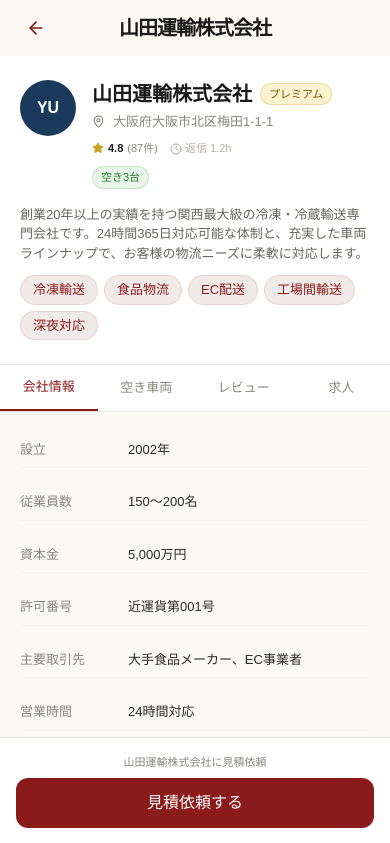
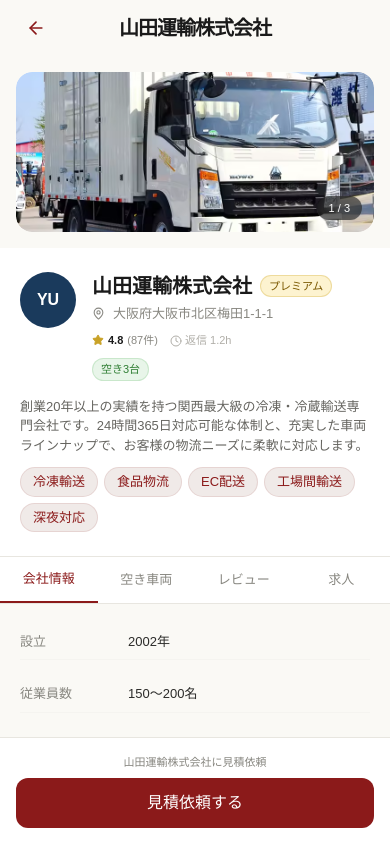
Before and after one commit to sinhhn/traverse, a Next.js app: page /sp/company/c001 in a window 390 px wide. Shown: the top 843 px of the page. Built offline with nearby package versions, Linux system fonts and the light colour scheme.

Commit message:
feat: add photo banner carousel to SP company detail page
Horizontal scroll with snap, photo counter badge (1/N)
Matches design in UI Design/company_detail_mobile

```diff
--- a/app/sp/company/[id]/CompanyDetailSP.tsx
+++ b/app/sp/company/[id]/CompanyDetailSP.tsx
@@ -33,6 +33,30 @@
     <div className="min-h-screen bg-[#faf9f5] max-w-[390px] mx-auto pb-24">
       <NavbarSP title={company.name} showBack />
       <main className="pt-14">
+        {/* Photo Banner */}
+        {company.photos.length > 0 && (
+          <section className="px-4 py-4">
+            <div className="relative">
+              <div className="flex gap-2 overflow-x-auto snap-x snap-mandatory h-[160px] rounded-xl">
+                {company.photos.map((photo, i) => (
+                  <div key={i} className="flex-none w-full snap-center">
+                    <img
+                      src={photo}
+                      alt={`${company.name} 写真${i + 1}`}
+                      className="w-full h-full object-cover rounded-xl"
+                    />
+                  </div>
+                ))}
+              </div>
+              {company.photos.length > 1 && (
+                <div className="absolute bottom-3 right-3 bg-black/50 backdrop-blur-md text-white px-3 py-1 rounded-full text-xs font-medium">
+                  1 / {company.photos.length}
+                </div>
+              )}
+            </div>
+          </section>
+        )}
+
         {/* Header */}
         <div className="px-5 py-6 bg-white border-b border-neutral-200">
           <div className="flex items-start gap-4">
```
